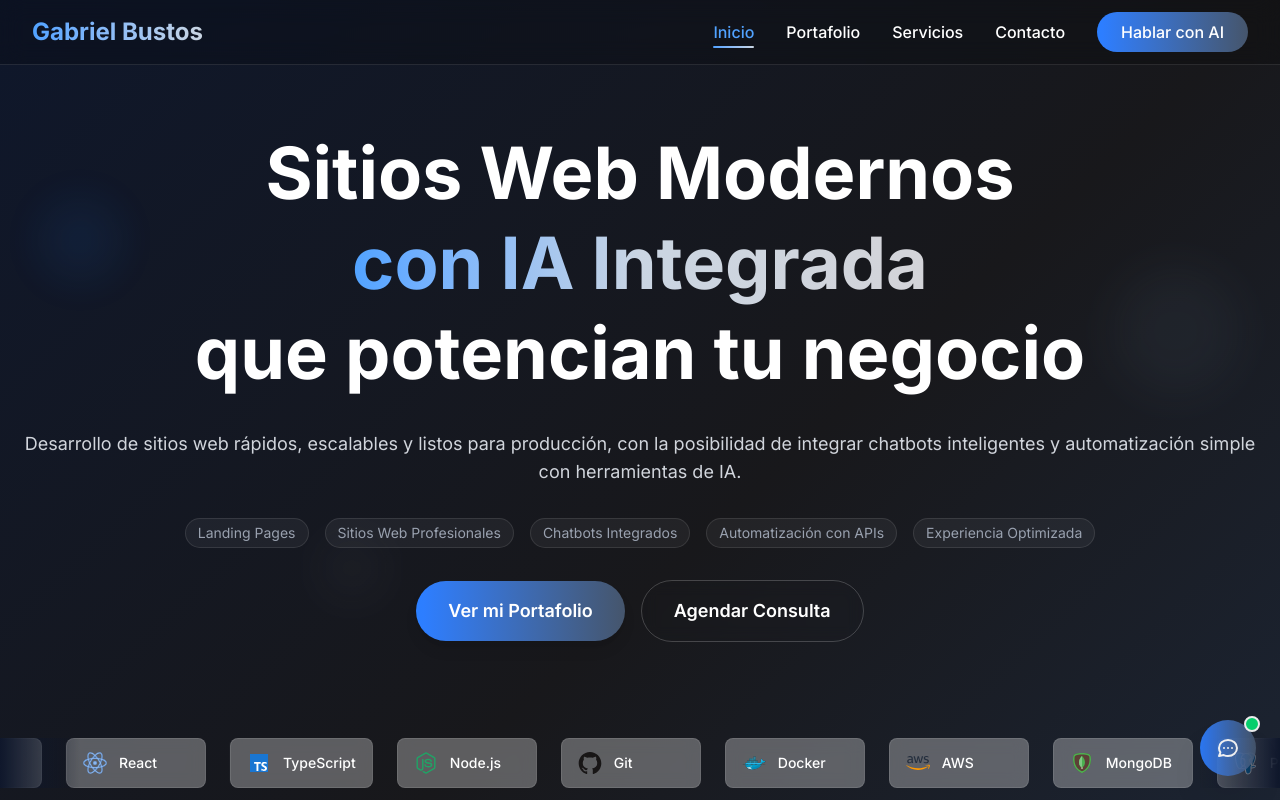
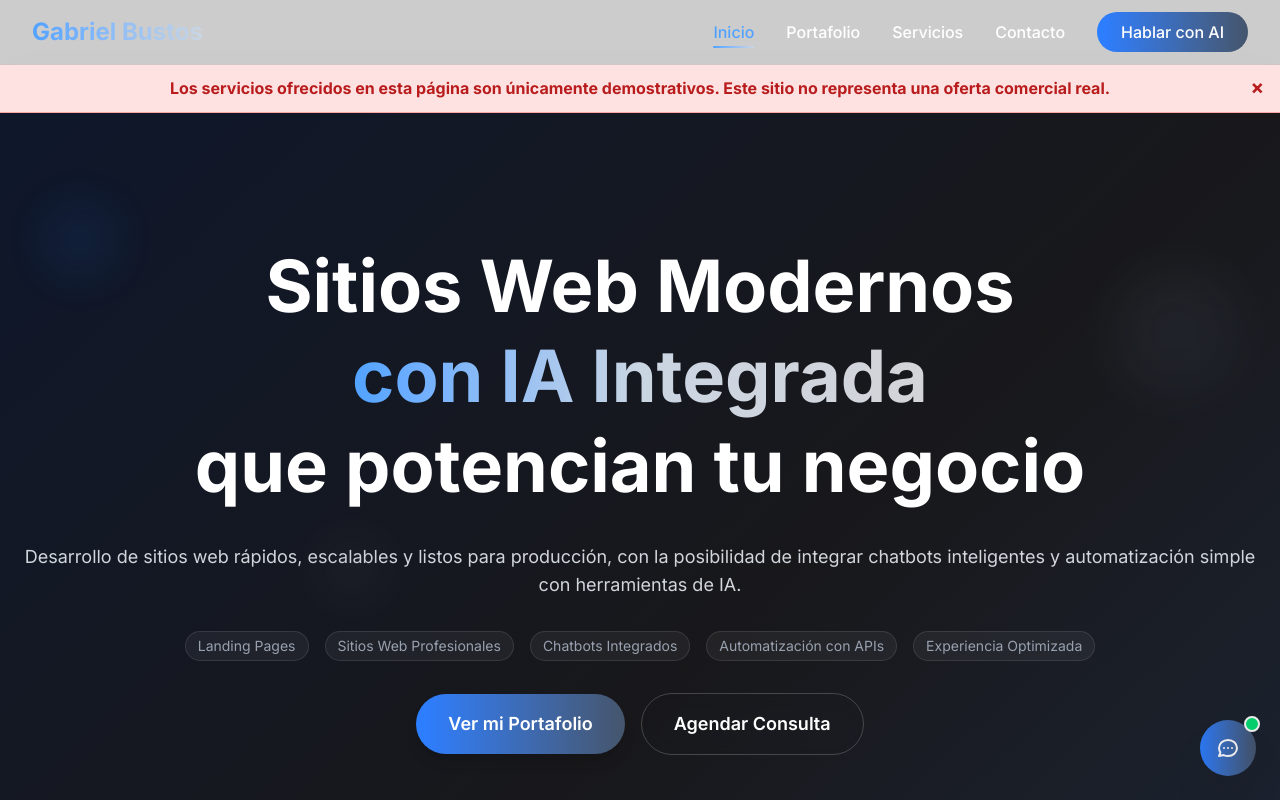
Before and after one commit to gabrielbustosdev/gabrielbustosdev-vercelapp, a Next.js app: page / in a window 1280 px wide. Shown: the top 800 px of the page. Built offline with nearby package versions, Linux system fonts and the light colour scheme.

Commit message:
Notice component

```diff
--- a/app/layout.tsx
+++ b/app/layout.tsx
@@ -5,6 +5,9 @@ import Navbar from "@/components/Navbar";
 import Footer from "@/components/Footer";
 import Chatbot from "@/components/Chatbot";
 import { ChatProvider } from "@/hooks/ChatContext";
+import React from "react";
+import Notice from "@/components/Notice";
+import { NoticeProvider } from "@/hooks/NoticeContext";
 
 const inter = Inter({ subsets: ["latin"] })
 
@@ -25,16 +28,18 @@ export default function RootLayout({
 }: Readonly<{
   children: React.ReactNode;
 }>) {
-
   return (
     <html lang="es">
       <body className={inter.className}>
+        <NoticeProvider>
           <ChatProvider>
             <Navbar />
+            <Notice />
             {children}
             <Footer />
             <Chatbot />
           </ChatProvider>
+        </NoticeProvider>
       </body>
     </html>
   );
--- /dev/null
+++ b/components/Notice.tsx
@@ -0,0 +1,16 @@
+"use client";
+import React, { useContext } from "react";
+import { NoticeContext } from "../hooks/NoticeContext";
+
+export default function Notice() {
+  const { showNotice, setShowNotice } = useContext(NoticeContext);
+  if (!showNotice) return null;
+  return (
+    <div className="w-full pt-16">
+      <div style={{ background: '#fee2e2', color: '#b91c1c', padding: '12px 16px', textAlign: 'center', fontWeight: 'bold', borderBottom: '1px solid #fca5a5', position: 'relative' }}>
+        <span>Los servicios ofrecidos en esta página son únicamente demostrativos. Este sitio no representa una oferta comercial real.</span>
+        <button onClick={() => setShowNotice(false)} style={{ position: 'absolute', right: 16, top: 8, background: 'none', border: 'none', color: '#b91c1c', fontSize: 20, cursor: 'pointer' }} aria-label="Cerrar alerta">&times;</button>
+      </div>
+    </div>
+  );
+}
--- /dev/null
+++ b/hooks/NoticeContext.tsx
@@ -0,0 +1,32 @@
+"use client";
+import React, { createContext, useState, useEffect } from "react";
+
+interface NoticeContextType {
+  showNotice: boolean;
+  setShowNotice: (show: boolean) => void;
+}
+
+export const NoticeContext = createContext<NoticeContextType>({
+  showNotice: true,
+  setShowNotice: () => {},
+});
+
+export const NoticeProvider = ({ children }: { children: React.ReactNode }) => {
+  const [showNotice, setShowNoticeState] = useState(true);
+
+  useEffect(() => {
+    const closed = sessionStorage.getItem("noticeClosed");
+    if (closed === "true") setShowNoticeState(false);
+  }, []);
+
+  const setShowNotice = (show: boolean) => {
+    setShowNoticeState(show);
+    if (!show) sessionStorage.setItem("noticeClosed", "true");
+  };
+
+  return (
+    <NoticeContext.Provider value={{ showNotice, setShowNotice }}>
+      {children}
+    </NoticeContext.Provider>
+  );
+};
```
Also changed, not shown: 1 other file (tests, documents, lock files or other folders). Lines whose indentation alone changed are shown as unchanged.
